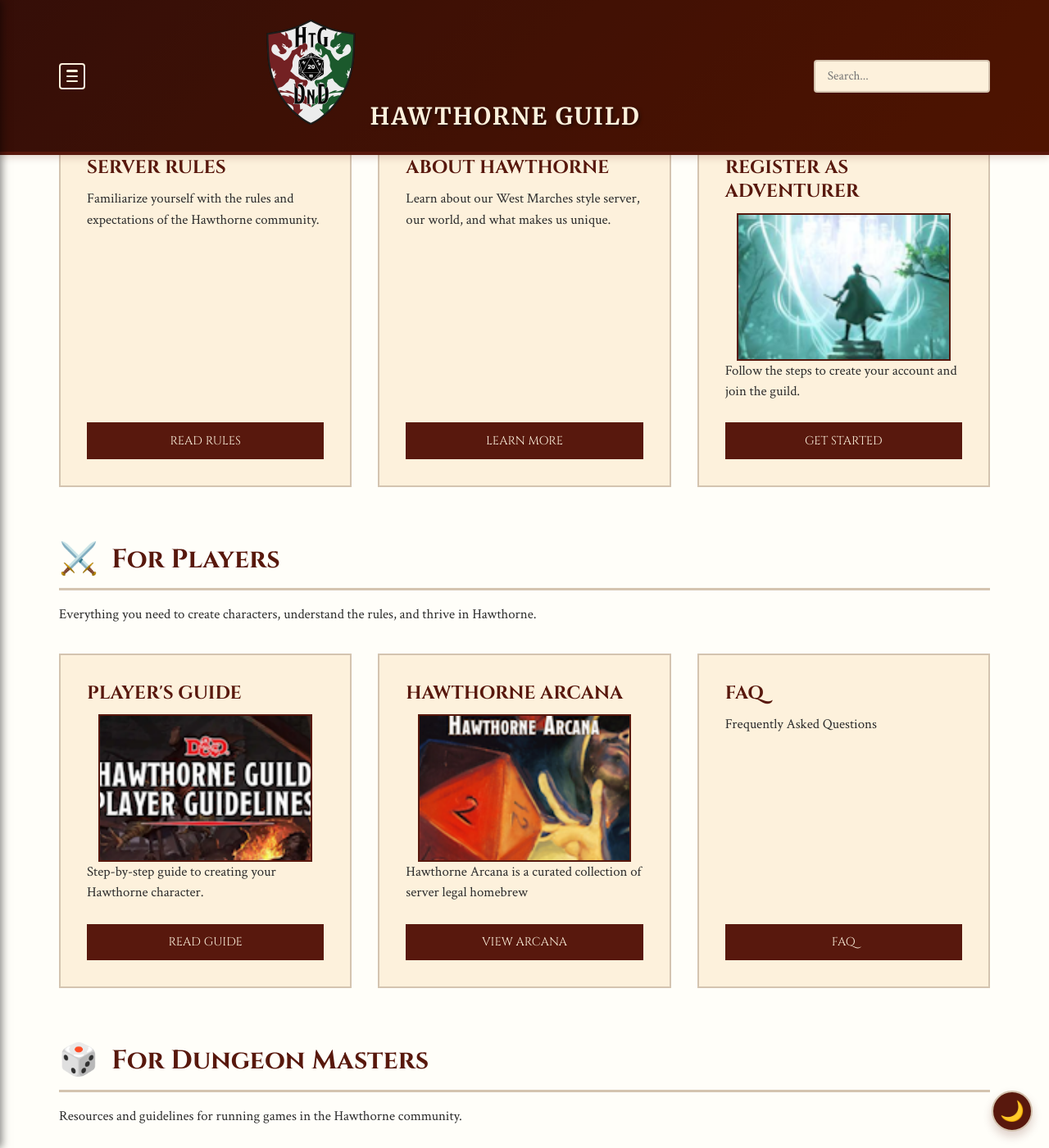
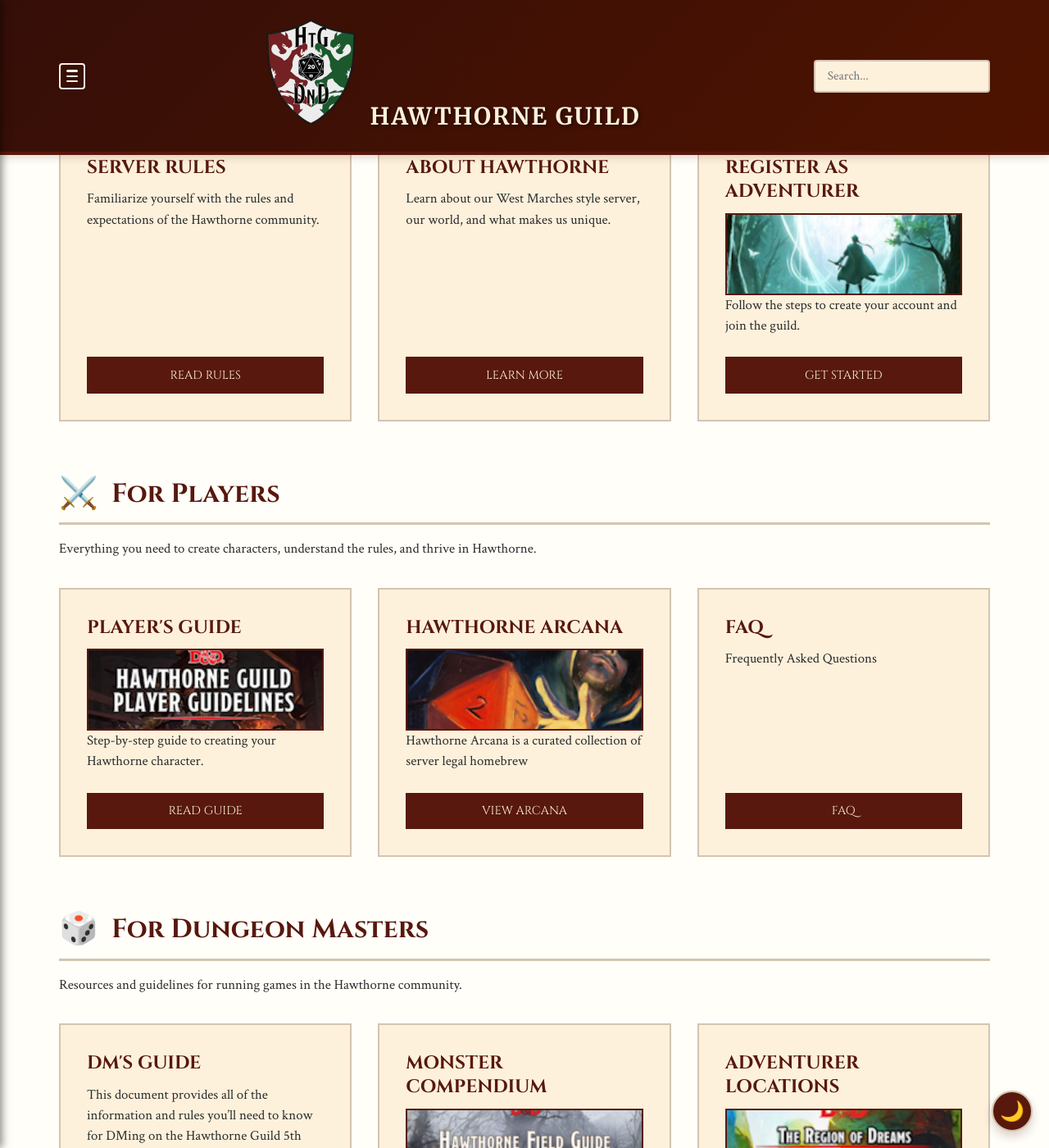
Before and after one commit to coconutswallow/Guides, a Jekyll site: the page built from index.html, in a window 1280 px wide and 1400 px high, scrolled down 398 px. Shown: the whole window at 82% size. Built offline with Jekyll 4.4.1, drawn with Linux system fonts in a browser that asks for light colours; comment, search, counter and statistics services are not loaded.

Commit message:
Update index.html

```diff
--- a/index.html
+++ b/index.html
@@ -106,8 +106,8 @@
 
 <style>
 .card-thumbnail {
-  width: 90%;
-  height: 180px;
+  width: 100%;
+  height: 100px;
   object-fit: cover;
   border: 2px solid #58180D;
   margin-bottom: 1em;
```
